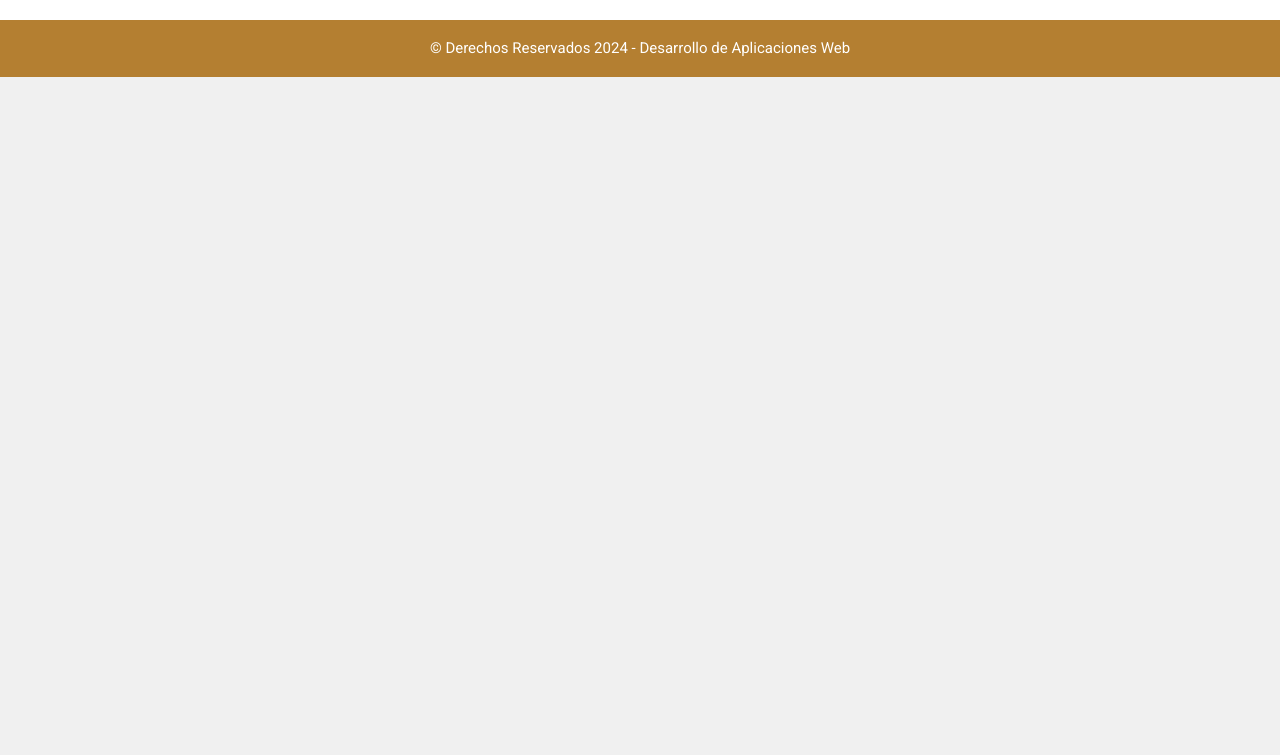
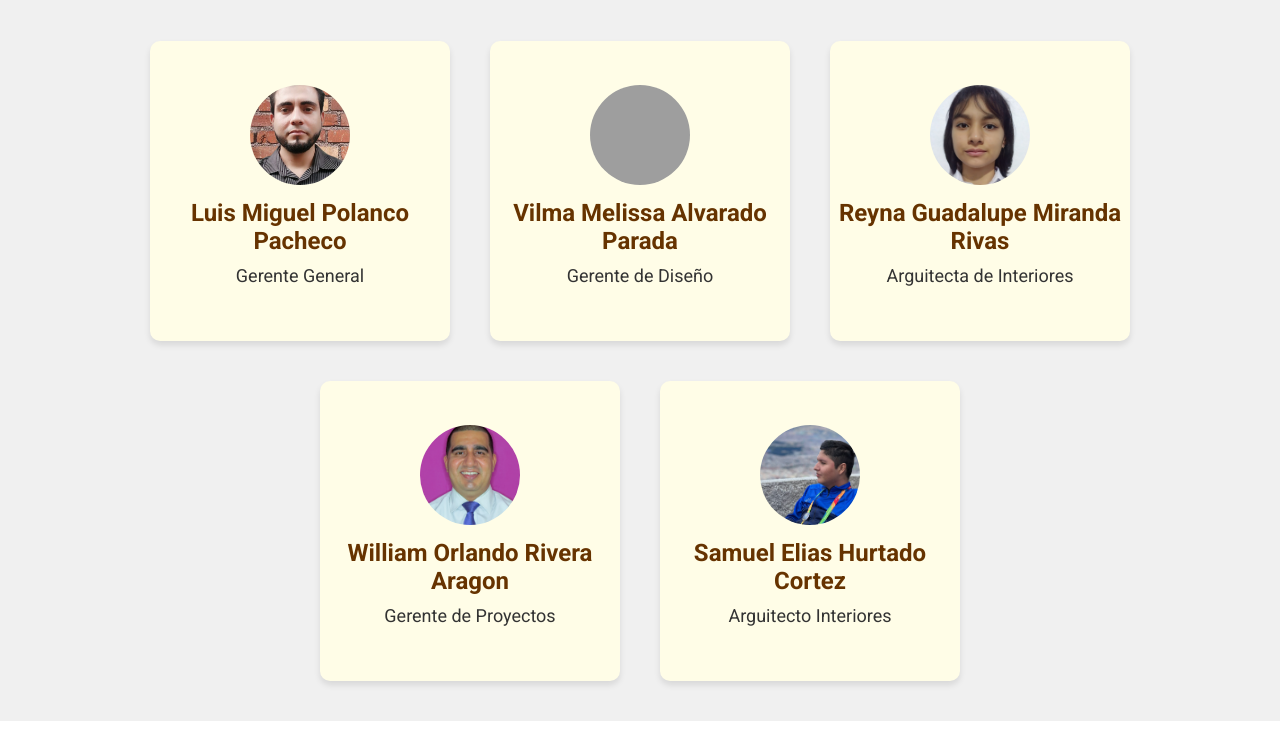
Before and after one commit to WillyRivera1984/proyectoDAW, a plain HTML site: page team.html in a window 1280 px wide. Shown: the part 271-1026 px from the top of the page. Before the commit the page ends 800 px from the top, so only its background shows below. Drawn offline with Linux system fonts and the light colour scheme; grey boxes are pictures that could not be loaded.

Commit message:
primera commint de prueba Equipo agregado de nuestro proyecto

```diff
--- a/css/style.css
+++ b/css/style.css
@@ -184,5 +184,56 @@ figcaption {
 
 /* Selectores Pagina de Nuestro equipo */
 
+.bodyteam {
+  margin: 0;
+  padding: 0;
+  font-family: Arial, sans-serif;
+  background: linear-gradient(to right, #ff9966, #ff5e62);
+}
+.containerteam {
+  display: flex;
+  flex-wrap: wrap;
+  justify-content: center;
+  padding: 20px;
+}
+.boxteam {
+  width: 300px;
+  height: 300px;
+  background-color: #fffde7;
+  box-shadow: 0 4px 6px rgba(0, 0, 0, 0.1);
+  margin: 20px;
+  display: flex;
+  flex-direction: column;
+  align-items: center;
+  justify-content: center;
+  border-radius: 10px;
+}
+.boxteam h2 {
+  margin: 0;
+  font-size: 24px;
+  color: #663300;
+  text-align: center;
+}
+.boxteam p {
+  margin: 10px 0;
+  font-size: 18px;
+  color: #333;
+  text-align: center;
+}
+.boxteam img {
+  width: 100px;
+  height: 100px;
+  border-radius: 50%;
+  object-fit: cover;
+  margin-bottom: 15px;
+}
+.titleteam {
+  text-align: center;
+  font-size: 3em;
+  color: #ffffff;
+  text-shadow: 2px 2px 4px #000000;
+  padding: 20px;
+}
+
 
 /* Selectores Pagina de Contacto */
--- a/team.html
+++ b/team.html
@@ -6,6 +6,41 @@
   </head>
 
   <body>
+
+      <h1 class="titleteam" >Bienvenidos a Nuestro Equipo!</h1>
+
+      <div class="containerteam">
+        <div class="boxteam">
+          <img src="images/imagenesteam/LuisPolanco.jpg" alt="Luis Miguel Polanco Pacheco">
+          <h2>Luis Miguel Polanco Pacheco</h2>
+          <p>Gerente General</p>
+        </div>
+        <div class="boxteam">
+          <img src="images/imagenesteam/VilmaMelisa.jpg" alt="Vilma Melissa Alvarado Parada">
+          <h2>Vilma Melissa Alvarado Parada</h2>
+          <p>Gerente de Diseño</p>
+        </div>
+        <div class="boxteam">
+          <img src="images/imagenesteam/ReinaMiranda.jpg" alt="Reyna Miranda">
+          <h2>Reyna Guadalupe Miranda Rivas</h2>
+          <p>Arguitecta de Interiores</p>
+        </div>
+        <div class="boxteam">
+          <img src="images/imagenesteam/Foto William Rivera 2021.jpg" alt="William Orlando Rivera Aragon">
+          <h2>William Orlando Rivera Aragon</h2>
+          <p>Gerente de Proyectos</p>
+        </div>
+        <div class="boxteam">
+          <img src="images/imagenesteam/SamuelHurtado.jpg" alt="William Orlando Rivera Aragon">
+          <h2>Samuel Elias Hurtado Cortez</h2>
+          <p>Arguitecto Interiores</p>
+        </div>
+      </div>
+
+
+
+
+
     <header id="header">
       <!-- Con el uso de JavaScript, el contenido de este header se carga desde un archivo externo -->
     </header>
```
Also changed, not shown: images/imagenesteam/Foto William Rivera 2021.jpg (added), images/imagenesteam/LuisPolanco.jpg (added), images/imagenesteam/ReinaMiranda.jpg (added), images/imagenesteam/SamuelHurtado.jpg (added), images/imagenesteam/VilmaMelissa.jpeg (added), 1 other file.
